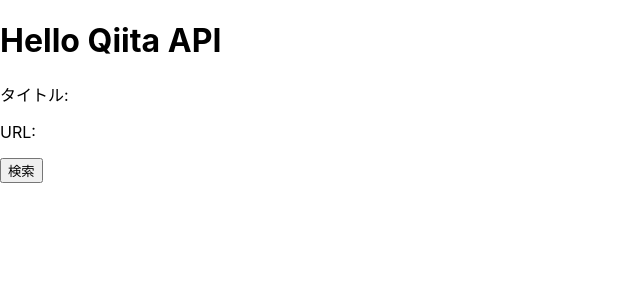
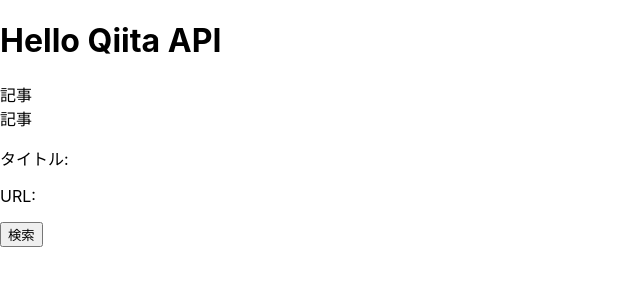
Before and after one commit to chihiroyn/qiita-custom, a React (Create React App) app: page / in a window 1280 px wide. Shown: the top 300 px of the page, without its empty margins (0-640 px from the left). Built offline with nearby package versions, Linux system fonts and the light colour scheme.

Commit message:
Added Article component

```diff
--- a/src/components/App.jsx
+++ b/src/components/App.jsx
@@ -1,6 +1,7 @@
 import React, { Component } from 'react';
 // axiosをインポート
 import axios from 'axios';
+import Article from "./Article";
 
 class App extends Component {
     constructor(props) {
@@ -47,6 +48,8 @@
         return (
             <div className="App">
                 <h1 className="app-title">Hello Qiita API</h1>
+                <Article />
+                <Article />
                 <p>タイトル: {this.state.title}</p>
                 <p>URL: <a target="__blank" href={this.state.url}>{this.state.url}</a></p>
                 <input
--- /dev/null
+++ b/src/components/Article.jsx
@@ -0,0 +1,13 @@
+import {Component} from "react";
+
+class Article extends Component {
+    render() {
+        return (
+            <div>
+                記事
+            </div>
+        )
+    }
+}
+
+export default Article;
```
